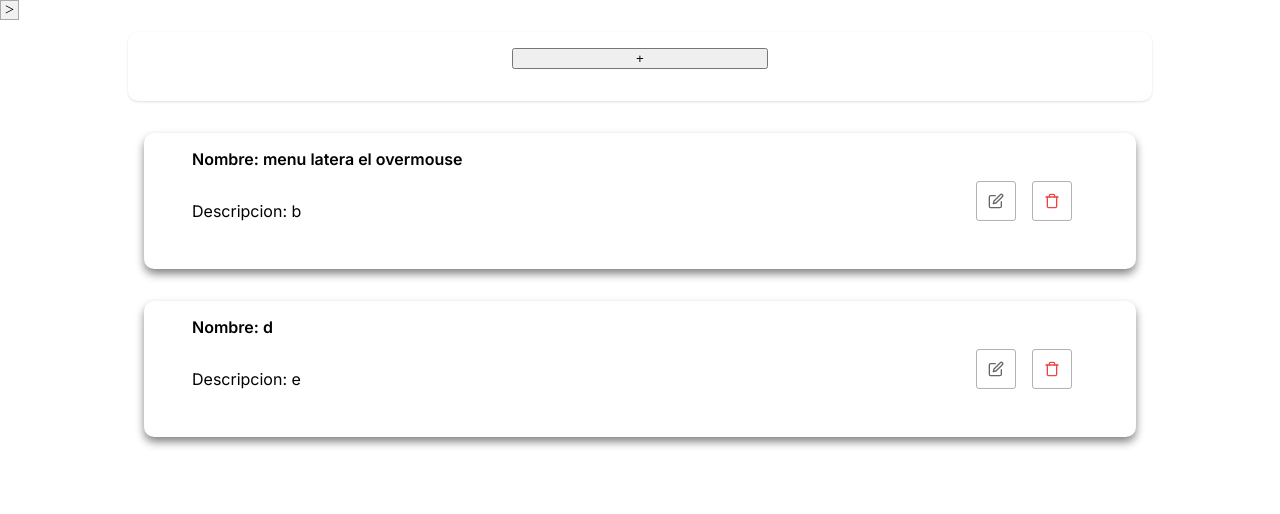
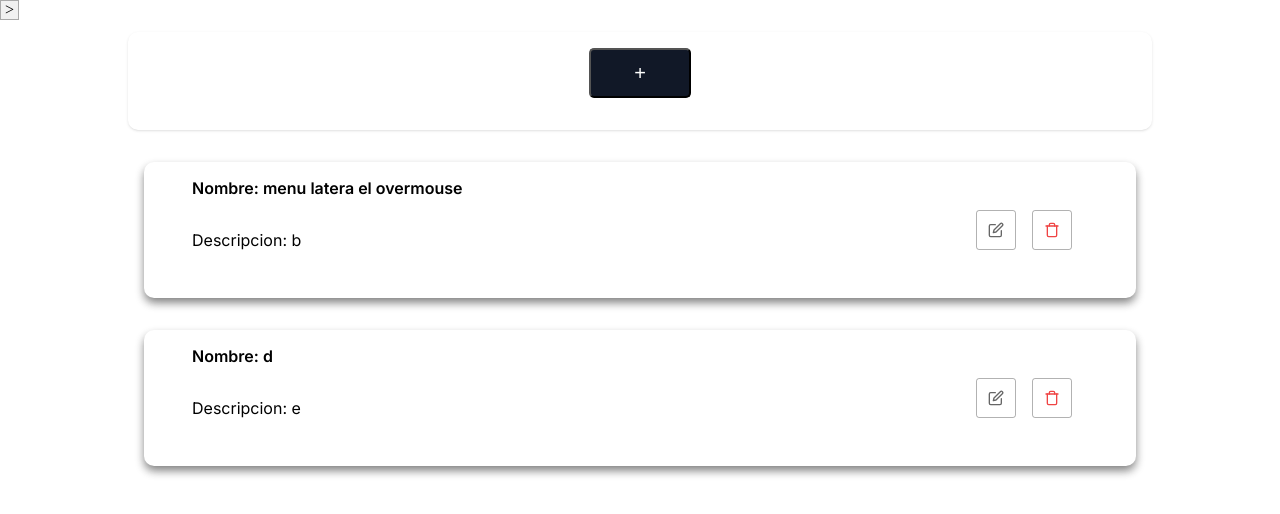
Before and after one commit to kevinu27/OneNote-React-ToDo, a React (Vite) app: page /tasks in a window 1280 px wide. Shown: the top 514 px of the page. Built offline with nearby package versions, Linux system fonts and the light colour scheme.

Commit message:
style del to do

```diff
--- a/src/components/TaskForm.css
+++ b/src/components/TaskForm.css
@@ -65,4 +65,17 @@
     background-color: rgb(17, 24, 39);
     color: white;
     padding: 0;
+    font-size: 20px;
+
 }
+
+.seemoreButton{
+    background-color: rgb(17, 24, 39);
+    color: white;
+    padding: 0;
+    max-width: 20%;
+    margin-bottom: 1rem;
+    height: 50px;
+    border-radius: 5px;
+    font-size: 20px;
+}
--- a/src/components/TaskForm.jsx
+++ b/src/components/TaskForm.jsx
@@ -36,16 +36,13 @@ function TaskForm() {
 return (
     <div className='formBox'>
         <div className='formulario'>
-        <button onClick={clickHandler}>{!formVisbility ? '+':'-'}</button>
+        <button className='seemoreButton' onClick={clickHandler}>{!formVisbility ? '+':'-'}</button>
 
         {
             formVisbility ?
                 <div className='formularioInner'>
-
                     <input  type="text" required value ={name} placeholder='Nombre' onChange={handleChangeName}></input>
-
                     <textarea  type="text" required value ={description} placeholder='Descripción' onChange={handleChangeDescription}></textarea>
-
                     <button className='saveButton' onClick={clickSaveHandler} >+</button>
                 </div> : null
         }
```
Lines whose indentation alone changed are shown as unchanged.
